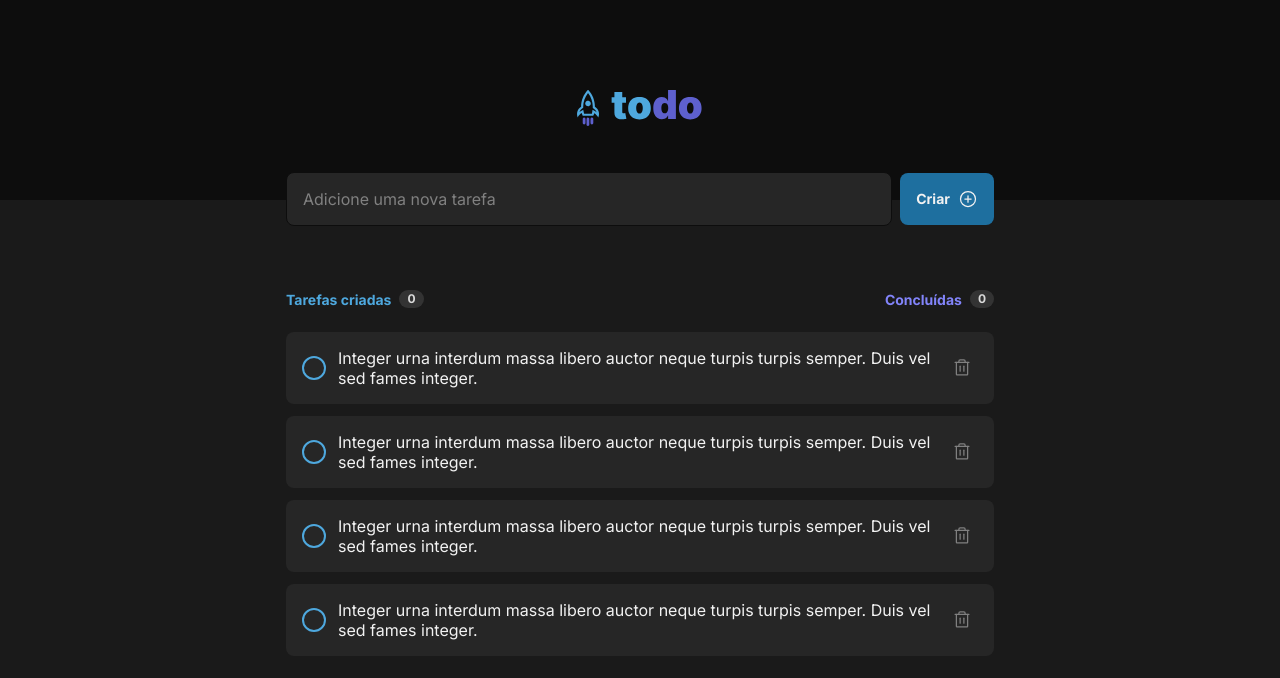
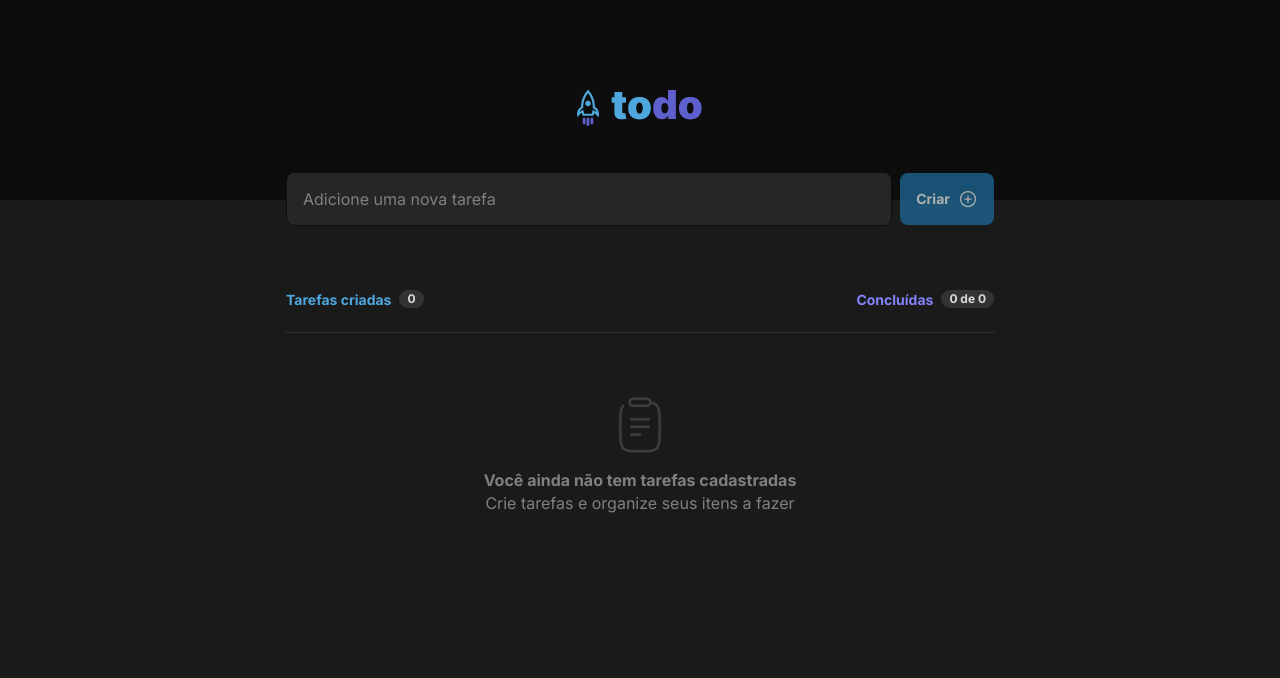
Before and after one commit to ClodoaldoDantas/todo-list-ignite, a React (Vite) app: page / in a window 1280 px wide. Shown: the top 678 px of the page. Built offline with nearby package versions, Linux system fonts and the light colour scheme.

Commit message:
adicionar, remover, marcar e desmarcar e mostrar progresso das tarefas

```diff
--- a/package.json
+++ b/package.json
@@ -8,13 +8,16 @@
     "preview": "vite preview"
   },
   "dependencies": {
+    "classnames": "^2.3.1",
     "phosphor-react": "^1.4.1",
     "react": "^18.0.0",
-    "react-dom": "^18.0.0"
+    "react-dom": "^18.0.0",
+    "uuid": "^8.3.2"
   },
   "devDependencies": {
     "@types/react": "^18.0.0",
     "@types/react-dom": "^18.0.0",
+    "@types/uuid": "^8.3.4",
     "@vitejs/plugin-react": "^1.3.0",
     "sass": "^1.52.3",
     "typescript": "^4.6.3",
--- a/src/App.tsx
+++ b/src/App.tsx
@@ -1,13 +1,50 @@
+import { useState } from 'react';
+import { v4 as uuidv4 } from 'uuid';
+
 import { TodoForm } from './components/TodoForm/TodoForm';
 import { TodoHeader } from './components/TodoHeader/TodoHeader';
 import { TodoList } from './components/TodoList/TodoList';
+import { Todo } from './interfaces/todo';
 
 export function App() {
+  const [todoList, setTodoList] = useState<Todo[]>([]);
+
+  function createNewTodo(text: string) {
+    const newTodo = {
+      id: uuidv4(),
+      title: text,
+      completed: false,
+    };
+
+    setTodoList([...todoList, newTodo]);
+  }
+
+  function updateTodo(id: string) {
+    const todosUpdated = todoList.map(todo => {
+      if (todo.id === id) {
+        return { ...todo, completed: !todo.completed };
+      }
+
+      return todo;
+    });
+
+    setTodoList(todosUpdated);
+  }
+
+  function deleteTodo(id: string) {
+    const todosUpdated = todoList.filter(todo => todo.id !== id);
+    setTodoList(todosUpdated);
+  }
+
   return (
     <main>
       <TodoHeader />
-      <TodoForm />
-      <TodoList />
+      <TodoForm onSubmit={createNewTodo} />
+      <TodoList
+        todos={todoList}
+        updateTodo={updateTodo}
+        deleteTodo={deleteTodo}
+      />
     </main>
   );
 }
--- a/src/components/Task/Task.module.scss
+++ b/src/components/Task/Task.module.scss
@@ -50,10 +50,16 @@
 
   .checkboxText {
     margin-left: 0.75rem;
+
+    &.active {
+      text-decoration: line-through;
+      color: var(--gray-300);
+    }
   }
 }
 
 .taskDeleteButton {
+  margin-left: auto;
   flex-shrink: 0;
   width: 2rem;
   height: 2rem;
--- a/src/components/Task/Task.tsx
+++ b/src/components/Task/Task.tsx
@@ -1,20 +1,49 @@
+import cx from 'classnames';
 import { Trash } from 'phosphor-react';
+import { Todo } from '../../interfaces/todo';
 import styles from './Task.module.scss';
 
-export function Task() {
+interface TaskProps {
+  data: Todo;
+  onUpdate: (id: string) => void;
+  onDelete: (id: string) => void;
+}
+
+export function Task({ data, onUpdate, onDelete }: TaskProps) {
+  function handleDeleteTask() {
+    const alertMessage = `Deseja realmente remover a tarefa de título "${data.title}" ?`;
+
+    if (confirm(alertMessage)) {
+      onDelete(data.id);
+    }
+  }
+
+  function handleInputChange() {
+    onUpdate(data.id);
+  }
+
   return (
     <li className={styles.task}>
-      <label className={styles.checkbox}>
-        <input className={styles.checkboxInput} type="checkbox" />
+      <label htmlFor={`todo-${data.id}`} className={styles.checkbox}>
+        <input
+          id={`todo-${data.id}`}
+          className={styles.checkboxInput}
+          type="checkbox"
+          onChange={handleInputChange}
+          checked={data.completed}
+        />
         <div className={styles.checkboxBox}></div>
 
-        <span className={styles.checkboxText}>
-          Integer urna interdum massa libero auctor neque turpis turpis semper.
-          Duis vel sed fames integer.
+        <span
+          className={cx(styles.checkboxText, {
+            [styles.active]: data.completed,
+          })}
+        >
+          {data.title}
         </span>
       </label>
 
-      <button className={styles.taskDeleteButton}>
+      <button onClick={handleDeleteTask} className={styles.taskDeleteButton}>
         <Trash size={20} />
       </button>
     </li>
--- a/src/components/TodoForm/TodoForm.module.scss
+++ b/src/components/TodoForm/TodoForm.module.scss
@@ -9,6 +9,11 @@
   gap: 0.5rem;
 
   margin-top: -1.75rem;
+
+  @media (max-width: 425px) {
+    flex-direction: column;
+    align-items: stretch;
+  }
 
   input {
     flex: 1;
@@ -46,8 +51,13 @@
 
     transition: 0.2s;
 
-    &:hover {
+    &:not(:disabled):hover {
       background-color: var(--blue-500);
+    }
+
+    &:disabled {
+      opacity: 0.7;
+      cursor: not-allowed;
     }
   }
 }
--- a/src/components/TodoForm/TodoForm.tsx
+++ b/src/components/TodoForm/TodoForm.tsx
@@ -1,11 +1,43 @@
+import { ChangeEvent, FormEvent, InvalidEvent, useState } from 'react';
+import { PlusCircle } from 'phosphor-react';
 import styles from './TodoForm.module.scss';
-import { PlusCircle } from 'phosphor-react';
 
-export function TodoForm() {
+interface TodoFormProps {
+  onSubmit: (text: string) => void;
+}
+
+export function TodoForm({ onSubmit }: TodoFormProps) {
+  const [text, setText] = useState('');
+
+  function handleSubmit(event: FormEvent) {
+    event.preventDefault();
+    onSubmit(text);
+    setText('');
+  }
+
+  function handleTextChange(event: ChangeEvent<HTMLInputElement>) {
+    event.target.setCustomValidity('');
+    setText(event.target.value);
+  }
+
+  function handleTextInvalid(event: InvalidEvent<HTMLInputElement>) {
+    event.target.setCustomValidity('Descrição é obrigatória');
+  }
+
+  const isTextEmpty = text.length === 0;
+
   return (
-    <form className={styles.container}>
-      <input type="text" placeholder="Adicione uma nova tarefa" />
-      <button type="submit">
+    <form onSubmit={handleSubmit} className={styles.container}>
+      <input
+        type="text"
+        placeholder="Adicione uma nova tarefa"
+        required
+        value={text}
+        onInvalid={handleTextInvalid}
+        onChange={handleTextChange}
+      />
+
+      <button type="submit" disabled={isTextEmpty}>
         Criar <PlusCircle size={20} />
       </button>
     </form>
--- a/src/components/TodoList/TodoList.tsx
+++ b/src/components/TodoList/TodoList.tsx
@@ -1,33 +1,50 @@
+import { Task } from '../Task/Task';
+import { Todo } from '../../interfaces/todo';
+
 import clipboardImg from '../../assets/clipboard.svg';
-import { Task } from '../Task/Task';
 import styles from './TodoList.module.scss';
 
-export function TodoList() {
+interface TodoListProps {
+  todos: Todo[];
+  updateTodo: (id: string) => void;
+  deleteTodo: (id: string) => void;
+}
+
+export function TodoList({ todos, updateTodo, deleteTodo }: TodoListProps) {
+  const totalTasks = todos.length;
+  const totalTasksCompleted = todos.filter(todo => todo.completed).length;
+
   return (
     <div className={styles.container}>
       <div className={styles.todoInfo}>
         <div className={styles.todoInfoText}>
           <strong>Tarefas criadas</strong>
-          <span>0</span>
+          <span>{totalTasks}</span>
         </div>
 
         <div className={styles.todoInfoText}>
           <strong>Concluídas</strong>
-          <span>0</span>
+          <span>{`${totalTasksCompleted} de ${totalTasks}`}</span>
         </div>
       </div>
 
-      {/* <div className={styles.todoEmpty}>
-        <img src={clipboardImg} alt="Clipboard ícone" />
-        <strong>Você ainda não tem tarefas cadastradas</strong>
-        <span>Crie tarefas e organize seus itens a fazer</span>
-      </div> */}
+      {todos.length === 0 && (
+        <div className={styles.todoEmpty}>
+          <img src={clipboardImg} alt="Clipboard ícone" />
+          <strong>Você ainda não tem tarefas cadastradas</strong>
+          <span>Crie tarefas e organize seus itens a fazer</span>
+        </div>
+      )}
 
       <ul className={styles.todoList}>
-        <Task />
-        <Task />
-        <Task />
-        <Task />
+        {todos.map(todo => (
+          <Task
+            key={todo.id}
+            data={todo}
+            onUpdate={updateTodo}
+            onDelete={deleteTodo}
+          />
+        ))}
       </ul>
     </div>
   );
--- /dev/null
+++ b/src/interfaces/todo.ts
@@ -0,0 +1,5 @@
+export interface Todo {
+  id: string;
+  title: string;
+  completed: boolean;
+}
```
Also changed, not shown: 1 other file (tests, documents, lock files or other folders).
